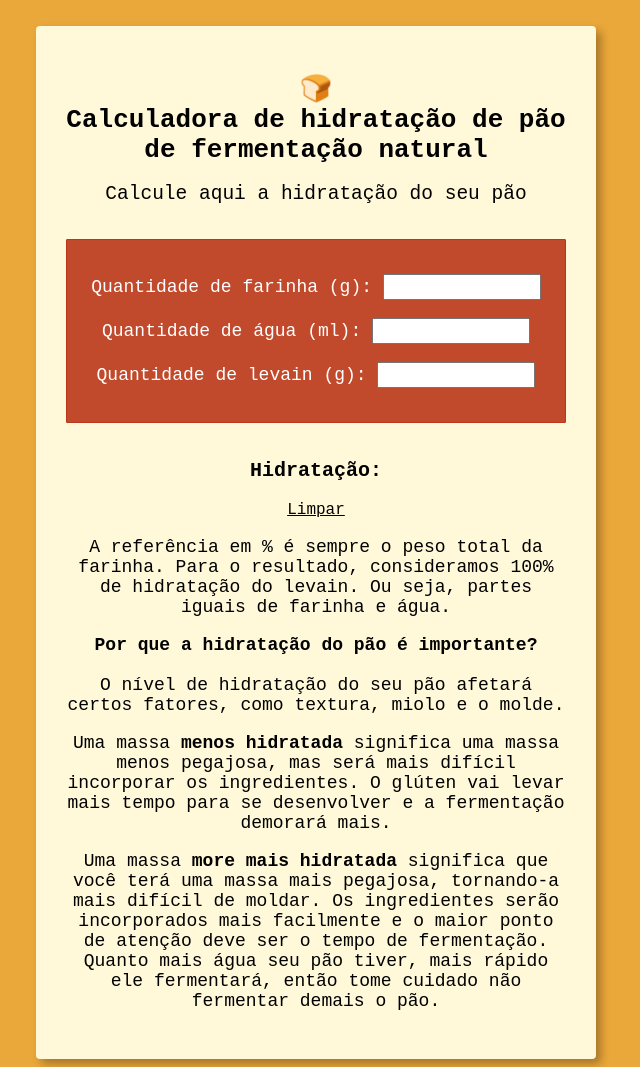
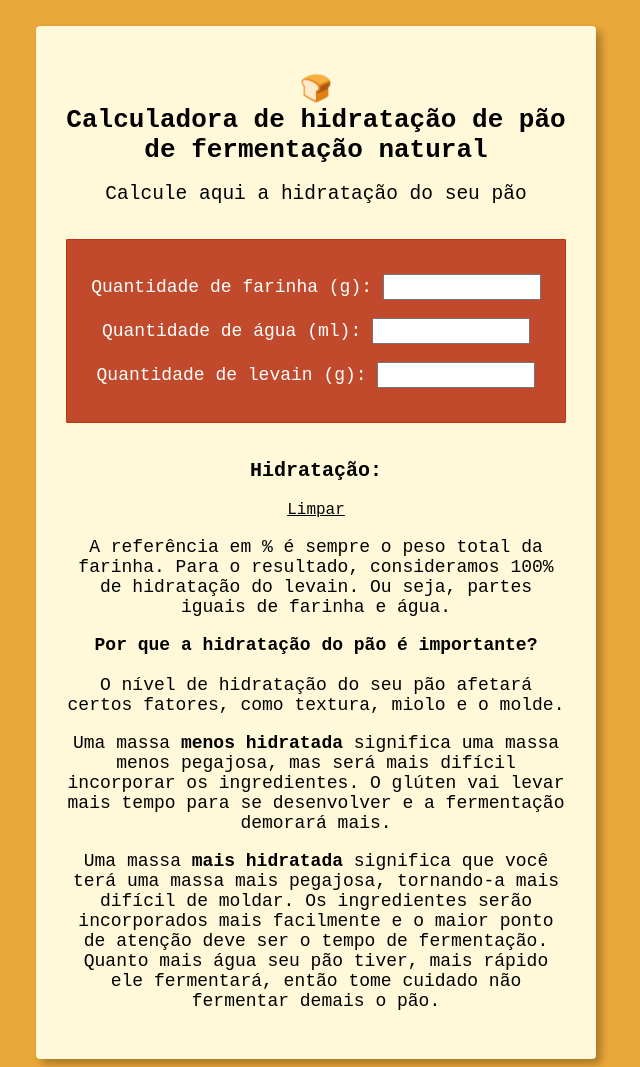
Before and after one commit to aragaoalana/calculadora-de-pao, a plain HTML site: page index.html in a window 1280 px wide. Shown: the whole page, without its empty margins (324-964 px from the left). Drawn offline with Linux system fonts and the light colour scheme.

Commit message:
Update index.html

```diff
--- a/index.html
+++ b/index.html
@@ -190,7 +190,7 @@
         levar mais tempo para se desenvolver e a fermentação demorará mais.
       </p>
       <p>
-        Uma massa <strong>more mais hidratada</strong> significa que você terá
+        Uma massa <strong>mais hidratada</strong> significa que você terá
         uma massa mais pegajosa, tornando-a mais difícil de moldar. Os
         ingredientes serão incorporados mais facilmente e o maior ponto de
         atenção deve ser o tempo de fermentação.
```
